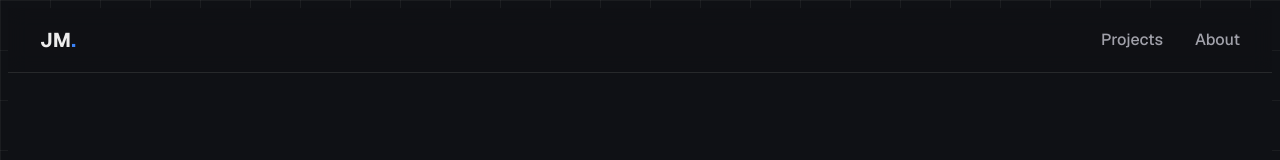
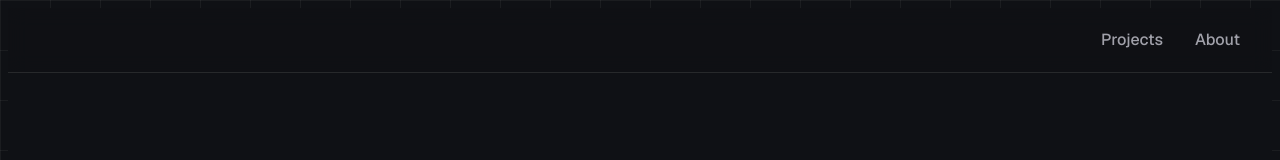
Before and after one commit to JorgeMarles/Portfolio, a Next.js app: page / in a window 1280 px wide. Shown: the top 160 px of the page. Built offline with nearby package versions, Linux system fonts and the light colour scheme.

Commit message:
chore: delete logo

```diff
--- a/src/app/components/Navbar.tsx
+++ b/src/app/components/Navbar.tsx
@@ -16,10 +16,7 @@ export default function Navbar() {
                 alignItems: 'center',
                 justifyContent: 'space-between'
             }}>
-                <Link href="/" style={{ fontWeight: 700, fontSize: '1.25rem' }}>
-                    JM<span style={{ color: 'var(--accent-primary)' }}>.</span>
-                </Link>
-
+                <div></div>
                 <div style={{ display: 'flex', gap: '2rem' }}>
                     <Link href="/projects" className="nav-link">Projects</Link>
                     <Link href="/about" className="nav-link">About</Link>
```
